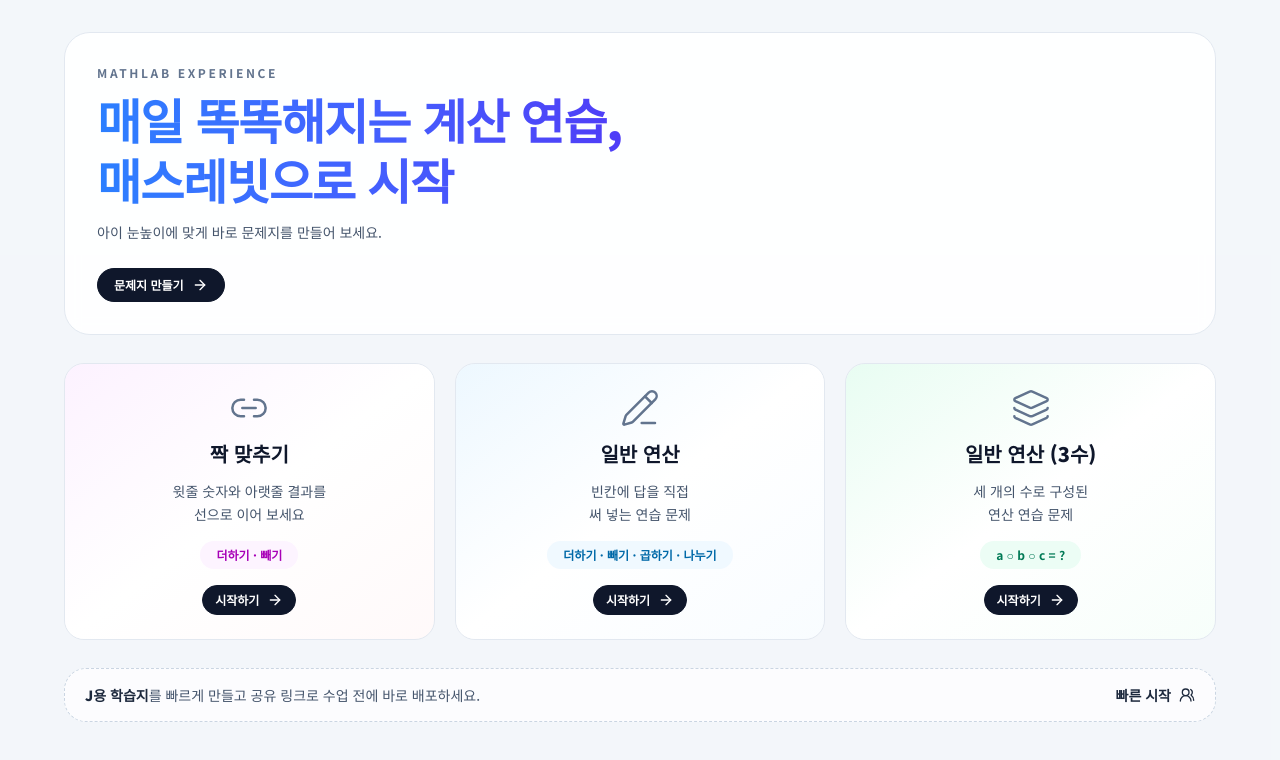
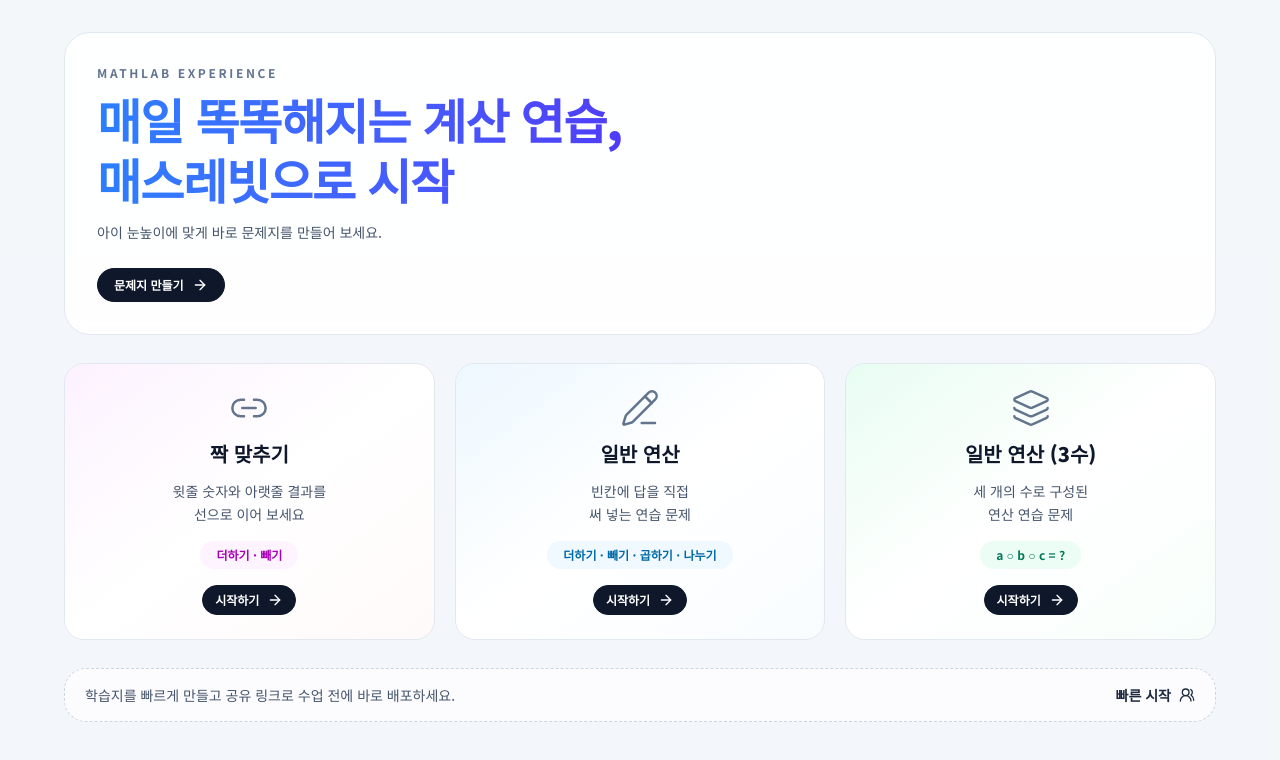
Before and after one commit to neozzzzz/mathlab, a Next.js app: page / in a window 1280 px wide. Shown: the top 760 px of the page. Built offline with nearby package versions, Linux system fonts and the light colour scheme.

Commit message:
copy: 하단 학습지 문구에서 J용 제거 및 강조 해제

```diff
--- a/src/app/page.tsx
+++ b/src/app/page.tsx
@@ -98,7 +98,7 @@ export default function LandingPage() {
 
         <div className="relative z-10 mt-7 rounded-[22px] border border-dashed border-slate-300 bg-white/70 px-5 py-4 flex flex-col sm:flex-row items-start sm:items-center justify-between gap-3">
           <p className="text-sm text-slate-600">
-            <span className="font-black text-slate-800">J용 학습지</span>를 빠르게 만들고 공유 링크로 수업 전에 바로 배포하세요.
+            학습지를 빠르게 만들고 공유 링크로 수업 전에 바로 배포하세요.
           </p>
           <TrackedLink
             href="/match"
```
